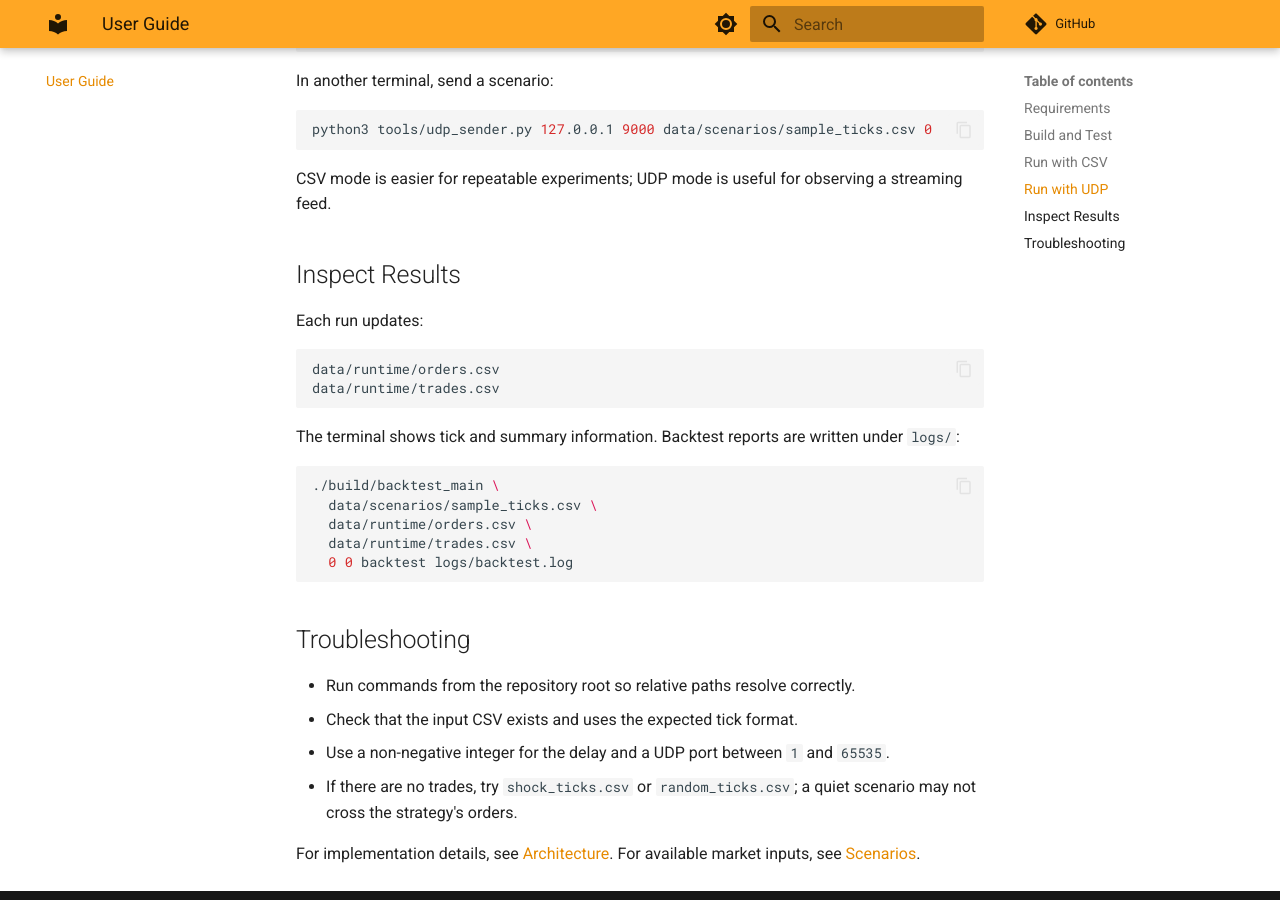
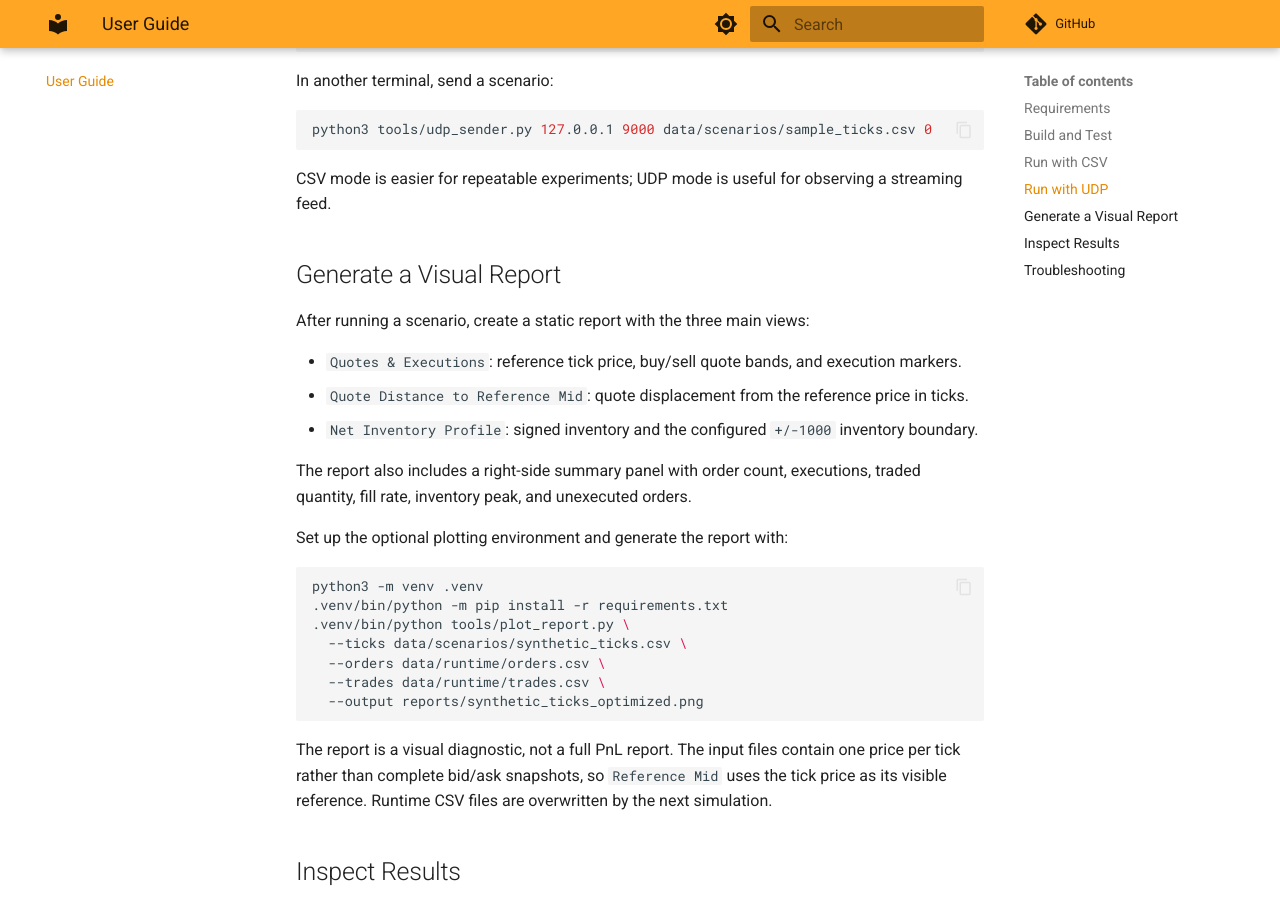
Before and after one commit to 12mango/ToyQuant-v1, an MkDocs documentation site: the page built from docs/USER_GUIDE.md, in a window 1280 px wide and 900 px high, scrolled down 1157 px. Built offline with MkDocs 1.6.1 and Material for MkDocs 9.7.7, drawn with Linux system fonts in a browser that asks for light colours; comment, search, counter and statistics services are not loaded.

Commit message:
feat: docs correction

````diff
--- a/docs/USER_GUIDE.md
+++ b/docs/USER_GUIDE.md
@@ -50,6 +50,30 @@ python3 tools/udp_sender.py 127.0.0.1 9000 data/scenarios/sample_ticks.csv 0
 
 CSV mode is easier for repeatable experiments; UDP mode is useful for observing a streaming feed.
 
+## Generate a Visual Report
+
+After running a scenario, create a static report with the three main views:
+
+- `Quotes & Executions`: reference tick price, buy/sell quote bands, and execution markers.
+- `Quote Distance to Reference Mid`: quote displacement from the reference price in ticks.
+- `Net Inventory Profile`: signed inventory and the configured `+/-1000` inventory boundary.
+
+The report also includes a right-side summary panel with order count, executions, traded quantity, fill rate, inventory peak, and unexecuted orders.
+
+Set up the optional plotting environment and generate the report with:
+
+```bash
+python3 -m venv .venv
+.venv/bin/python -m pip install -r requirements.txt
+.venv/bin/python tools/plot_report.py \
+  --ticks data/scenarios/synthetic_ticks.csv \
+  --orders data/runtime/orders.csv \
+  --trades data/runtime/trades.csv \
+  --output reports/synthetic_ticks_optimized.png
+```
+
+The report is a visual diagnostic, not a full PnL report. The input files contain one price per tick rather than complete bid/ask snapshots, so `Reference Mid` uses the tick price as its visible reference. Runtime CSV files are overwritten by the next simulation.
+
 ## Inspect Results
 
 Each run updates:
````
Also changed, not shown: data/README.md (+1 -1 lines), docs/SCENARIOS.md (+1 -1 lines).
